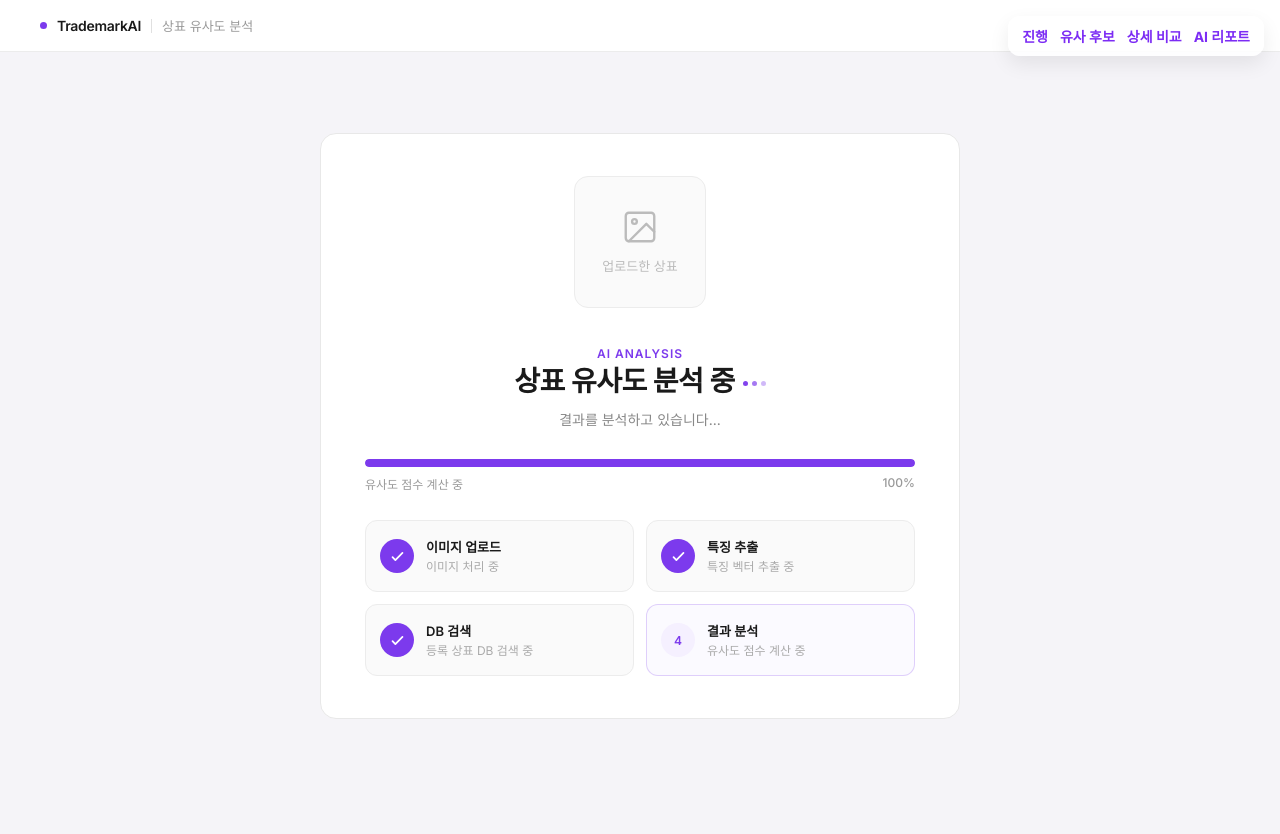
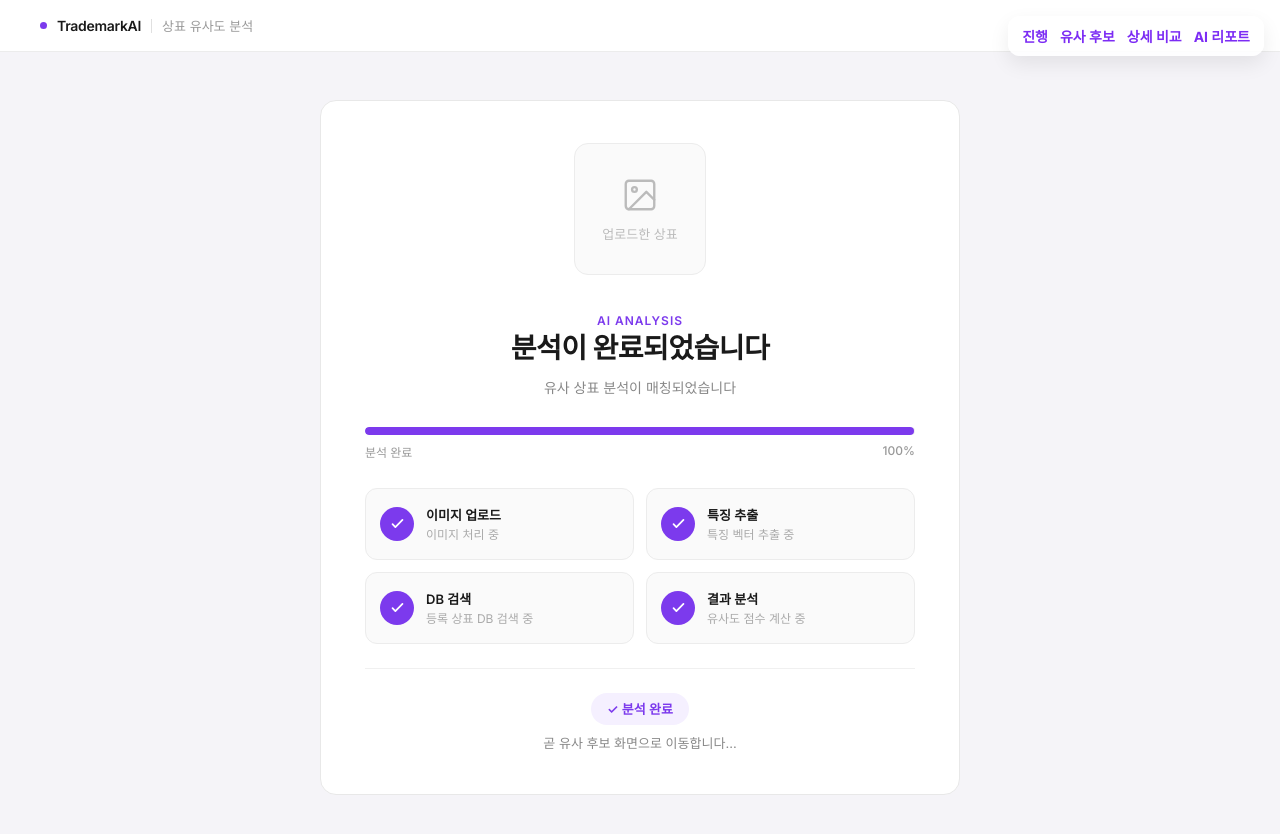
Before and after one commit to Trademark-analysis/FE, a React (Vite) app: page /process in a window 1280 px wide. Shown: the top 834 px of the page. Before the commit the page ends 800 px from the top, so only its background shows below. Built offline with nearby package versions, Linux system fonts and the light colour scheme.

Commit message:
feat: 페이지 연동

```diff
--- a/src/pages/LogoInputPage/LogoInputPage.tsx
+++ b/src/pages/LogoInputPage/LogoInputPage.tsx
@@ -111,12 +111,17 @@ export default function LogoInputPage() {
     if (step > 1) setStep(step - 1);
   };
 
+  //  즉시 로딩 화면으로 진입하도록 수정한 비동기 제어 영역
   const handleSubmit = () => {
     if (!formData.logoImage) {
       setErrors((prev) => ({ ...prev, logoImage: "상표 이미지를 업로드해주세요." }));
       return;
     }
-    navigate("/process", { state: formData });
+
+    console.log("=== ⏳ [1단계 입력창] 분석 시작 -> 로딩 화면(/process)으로 즉시 이동 ===");
+
+    //  원재료 formData를 rawFormData 주머니에 담아 로딩 페이지로 지연 없이 토스
+    navigate("/process", { state: { rawFormData: formData } });
   };
 
   const getStepClass = (i: number) => {
@@ -127,7 +132,6 @@ export default function LogoInputPage() {
 
   return (
     <div className="logo-input-root">
-      {/* Nav */}
       <nav className="logo-input-nav">
         <div className="nav-dot" />
         <Link to="/" className="nav-brand" style={{ textDecoration: "none" }}>TrademarkAI</Link>
@@ -136,7 +140,6 @@ export default function LogoInputPage() {
       </nav>
 
       <div className="logo-input-body">
-        {/* ── Left panel ── */}
         <aside className="left-panel">
           <div className="left-tag">
             <div className="left-tag-dot" />
@@ -190,9 +193,7 @@ export default function LogoInputPage() {
           </div>
         </aside>
 
-        {/* ── Right card ── */}
         <div className="right-card">
-          {/* Step 1: Service Description */}
           <div className={`form-panel ${step === 1 ? "visible" : ""}`}>
             <p className="panel-eyebrow">Step 01 / 03</p>
             <h2 className="panel-title">서비스/회사를 설명해주세요</h2>
@@ -215,7 +216,6 @@ export default function LogoInputPage() {
               )}
             </div>
 
-            {/* Examples Section */}
             <div className="examples-section">
               <p className="examples-label">예시 선택 (클릭하면 자동 입력됩니다)</p>
               <div className="examples-grid">
@@ -263,7 +263,6 @@ export default function LogoInputPage() {
             </div>
           </div>
 
-          {/* Step 2: Similar Codes */}
           <div className={`form-panel ${step === 2 ? "visible" : ""}`}>
             <p className="panel-eyebrow">Step 02 / 03</p>
             <h2 className="panel-title">입력한 정보를 바탕으로 유사군 코드를 찾았습니다</h2>
@@ -315,7 +314,6 @@ export default function LogoInputPage() {
             </div>
           </div>
 
-          {/* Step 3: Image Upload */}
           <div className={`form-panel ${step === 3 ? "visible" : ""}`}>
             <p className="panel-eyebrow">Step 03 / 03</p>
             <h2 className="panel-title">상표 이미지를 업로드해주세요</h2>
--- a/src/pages/ProcessPage/ProcessPage.tsx
+++ b/src/pages/ProcessPage/ProcessPage.tsx
@@ -1,90 +1,150 @@
-import { useEffect, useState } from "react";
-import { Link, useNavigate } from "react-router-dom";
+import { useEffect, useState, useRef } from "react";
+import { Link, useNavigate, useLocation } from "react-router-dom";
 import "./ProcessPage.css";
+import axios from "axios";
 
 const STEPS = [
-  {
-    prog: 20,
-    progLabel: "이미지 처리 중",
-    hint: "이미지를 업로드하고 있습니다...",
-    label: "이미지 업로드",
-  },
-  {
-    prog: 50,
-    progLabel: "특징 벡터 추출 중",
-    hint: "상표의 시각적 특징을 추출하고 있습니다...",
-    label: "특징 추출",
-  },
-  {
-    prog: 80,
-    progLabel: "등록 상표 DB 검색 중",
-    hint: "등록 상표 DB를 검색하고 있습니다...",
-    label: "DB 검색",
-  },
-  {
-    prog: 100,
-    progLabel: "유사도 점수 계산 중",
-    hint: "결과를 분석하고 있습니다...",
-    label: "결과 분석",
-  },
+  { maxProg: 25, progLabel: "이미지 처리 중", hint: "이미지를 업로드하고 있습니다...", label: "이미지 업로드" },
+  { maxProg: 50, progLabel: "특징 벡터 추출 중", hint: "상표의 시각적 특징을 추출하고 있습니다...", label: "특징 추출" },
+  { maxProg: 75, progLabel: "등록 상표 DB 검색 중", hint: "등록 상표 DB를 검색하고 있습니다...", label: "DB 검색" },
+  { maxProg: 100, progLabel: "유사도 점수 계산 중", hint: "결과를 분석하고 있습니다...", label: "결과 분석" },
 ];
-
-const DELAYS = [400, 1600, 3000, 4600];
-const DONE_AT = 6000;
 
 type StepState = "waiting" | "active" | "done";
 
 export default function TrademarkAnalysis() {
-  const navigate = useNavigate(); // 2. navigate 함수 선언
-  const [stepStates, setStepStates] = useState<StepState[]>([
-    "waiting",
-    "waiting",
-    "waiting",
-    "waiting",
-  ]);
+  const navigate = useNavigate();
+  const location = useLocation();
 
+  const rawFormData = location.state?.rawFormData;
+  const apiResultRef = useRef<any>(null); // 비동기 API 결과를 담아놓을 보관함
+  const [apiFailed, setApiFailed] = useState(false);
+
+  const [stepStates, setStepStates] = useState<StepState[]>(["active", "waiting", "waiting", "waiting"]);
   const [progress, setProgress] = useState(0);
-  const [progressLabel, setProgressLabel] = useState("분석 준비 중");
-  const [hint, setHint] = useState("분석을 시작합니다...");
+  const [progressLabel, setProgressLabel] = useState("이미지 처리 중");
+  const [hint, setHint] = useState("이미지를 업로드하고 있습니다...");
   const [completed, setCompleted] = useState(false);
 
+  const uploadImageSrc = rawFormData?.logoImage ? URL.createObjectURL(rawFormData.logoImage) : "";
+
+  // 1. [실전 백그라운드 API 통신 효과] - 주머니 보관 기능 유지
   useEffect(() => {
-    const timers = DELAYS.map((delay, i) =>
-      window.setTimeout(() => {
-        setStepStates((prev) => {
-          const next = [...prev];
+    if (!rawFormData) return;
 
-          if (i > 0) next[i - 1] = "done";
-          next[i] = "active";
+    const callBackendApi = async () => {
+      const multipartBody = new FormData();
+      multipartBody.append("trademarkName", rawFormData.trademarkName);
+      multipartBody.append("serviceDescription", rawFormData.serviceDescription);
+      rawFormData.selectedCodes.forEach((code: string) => {
+        multipartBody.append("selectedCodes", code);
+      });
+      multipartBody.append("image", rawFormData.logoImage);
 
-          return next;
+      try {
+        console.log("=== [로딩 내부] 백그라운드 Spring Boot API 구동 개시 ===");
+        const response = await axios.post(
+          "http://localhost:8080/api/trademark/analyze",
+          multipartBody,
+          { headers: { "Content-Type": "multipart/form-data" } }
+        );
+
+        if (response.data) {
+          console.log("=== [로딩 내부] 백엔드 데이터 수신 완료! (보관함 보관 후 UI 타이머와 싱크 대기) ===");
+          const finalResult = response.data.result ? response.data.result : response.data;
+          apiResultRef.current = finalResult;
+        } else {
+          setApiFailed(true);
+        }
+      } catch (error) {
+        console.error("로딩 중 백엔드 통신 에러 발생:", error);
+        setApiFailed(true);
+      }
+    };
+
+    callBackendApi();
+  }, [rawFormData]);
+
+  // 2. [통합 애니메이션 및 데이터 체킹 프레임 인터벌]
+  useEffect(() => {
+    if (apiFailed) {
+      alert("서ver 연동에 실패했습니다. 시스템 가동 상태를 점검하세요.");
+      navigate(-1);
+      return;
+    }
+
+    // 0.05초(50ms)마다 게이지를 부드럽게 1%씩 누적시키는 통합 인터벌 작동 (총 약 5초 소요 연출)
+    const intervalTimer = window.setInterval(() => {
+      setProgress((prevProg) => {
+        if (prevProg >= 100) {
+          window.clearInterval(intervalTimer); // 100% 도달 시 타이머 소멸
+          return 100;
+        }
+
+        const nextProg = prevProg + 1;
+
+        // 실시간 게이지 위치에 따라 1~4단계 UI 스텝 상태값(State)을 안전하게 업데이트
+        setStepStates(() => {
+          if (nextProg < 25) return ["active", "waiting", "waiting", "waiting"];
+          if (nextProg >= 25 && nextProg < 50) return ["done", "active", "waiting", "waiting"];
+          if (nextProg >= 50 && nextProg < 75) return ["done", "done", "active", "waiting"];
+          if (nextProg >= 75 && nextProg < 100) return ["done", "done", "done", "active"];
+          return ["done", "done", "done", "done"];
         });
 
-        setProgress(STEPS[i].prog);
-        setProgressLabel(STEPS[i].progLabel);
-        setHint(STEPS[i].hint);
-      }, delay),
-    );
+        // 진행률 마일스톤에 맞게 가이드 라벨 텍스트 동기화
+        if (nextProg <= 25) {
+          setProgressLabel(STEPS[0].progLabel);
+          setHint(STEPS[0].hint);
+        } else if (nextProg <= 50) {
+          setProgressLabel(STEPS[1].progLabel);
+          setHint(STEPS[1].hint);
+        } else if (nextProg <= 75) {
+          setProgressLabel(STEPS[2].progLabel);
+          setHint(STEPS[2].hint);
+        } else if (nextProg < 100) {
+          setProgressLabel(STEPS[3].progLabel);
+          setHint(STEPS[3].hint);
+        }
 
-    const doneTimer = window.setTimeout(() => {
+        return nextProg;
+      });
+    }, 50);
+
+    return () => window.clearInterval(intervalTimer);
+  }, [navigate, apiFailed]);
+
+  // 3. [100% 완결 시점 최종 결과창 라우팅 트리거]
+  useEffect(() => {
+    if (progress === 100) {
       setStepStates(["done", "done", "done", "done"]);
-      setProgress(100);
       setProgressLabel("분석 완료");
       setCompleted(true);
 
-      // 3. 분석이 완료된 후 사용자가 완료 메시지를 잠깐 볼 수 있도록
-      // 1초(1000ms) 정도 딜레이를 준 후 유사 후보 페이지로 이동
-      setTimeout(() => {
-        navigate("/similarity");
-      }, 1000);
+      // 게이지 100% 완료 문구를 감상할 1.2초 최종 딜레이 폴링 가동
+      const routeTimer = window.setTimeout(() => {
+        const checkAndNavigate = () => {
+          if (apiResultRef.current) {
+            console.log("=== ➡️ [연출 대성공] 1~4단계 전 구간 완수 완료! 결과창으로 무빙 ===");
+            navigate("/similarity", { state: { analysisResult: apiResultRef.current } });
+          } else {
+            console.log("⏳ 애니메이션은 끝났으나 백그라운드 연산이 조금 무겁습니다. 0.3초 후 재조회");
+            setTimeout(checkAndNavigate, 300);
+          }
+        };
+        checkAndNavigate();
+      }, 1200);
 
-    }, DONE_AT);
+      return () => window.clearTimeout(routeTimer);
+    }
+  }, [progress, navigate]);
 
+  // 메모리 누수 관리 클린업
+  useEffect(() => {
     return () => {
-      timers.forEach((timer) => window.clearTimeout(timer));
-      window.clearTimeout(doneTimer);
+      if (uploadImageSrc) URL.revokeObjectURL(uploadImageSrc);
     };
-  }, [navigate]); // 4. 의존성 배열에 navigate 추가
+  }, [uploadImageSrc]);
 
   return (
     <main className="process-page">
@@ -97,24 +157,24 @@ export default function TrademarkAnalysis() {
 
       <section className="process-content">
         <div className="process-card">
+
           <div className="process-image-box">
-            <svg
-              width="38"
-              height="38"
-              fill="none"
-              viewBox="0 0 24 24"
-              stroke="currentColor"
-              strokeWidth="1.5"
-            >
-              <rect x="3" y="3" width="18" height="18" rx="2" />
-              <circle cx="8.5" cy="8.5" r="1.5" />
-              <path
-                strokeLinecap="round"
-                strokeLinejoin="round"
-                d="M21 15l-5-5L5 21"
+            {uploadImageSrc ? (
+              <img
+                src={uploadImageSrc}
+                alt="Uploaded Logo"
+                style={{ width: "100%", height: "100%", objectFit: "contain", borderRadius: "8px" }}
               />
-            </svg>
-            <span>업로드한 상표</span>
+            ) : (
+              <>
+                <svg width="38" height="38" fill="none" viewBox="0 0 24 24" stroke="currentColor" strokeWidth="1.5">
+                  <rect x="3" y="3" width="18" height="18" rx="2" />
+                  <circle cx="8.5" cy="8.5" r="1.5" />
+                  <path strokeLinecap="round" strokeLinejoin="round" d="M21 15l-5-5L5 21" />
+                </svg>
+                <span>업로드한 상표</span>
+              </>
+            )}
           </div>
 
           <div className="process-title-area">
@@ -123,20 +183,17 @@ export default function TrademarkAnalysis() {
               {completed ? "분석이 완료되었습니다" : "상표 유사도 분석 중"}
               {!completed && (
                 <span className="dotsAnim" aria-hidden="true">
-                  <span />
-                  <span />
-                  <span />
+                  <span /><span /><span />
                 </span>
               )}
             </h1>
-            <p>{completed ? "유사 상표 3건이 발견되었습니다" : hint}</p>
+            <p>{completed ? "유사 상표 분석이 매칭되었습니다" : hint}</p>
           </div>
 
           <div className="progressWrap">
             <div className="progressTrack">
               <div className="progressFill" style={{ width: `${progress}%` }} />
             </div>
-
             <div className="progressLabels">
               <span>{progressLabel}</span>
               <span>{progress}%</span>
@@ -148,18 +205,8 @@ export default function TrademarkAnalysis() {
               <div key={step.label} className={`process-step ${stepStates[idx]}`}>
                 <div className="stepCircle">
                   {stepStates[idx] === "done" ? (
-                    <svg
-                      className="stepIcon"
-                      viewBox="0 0 24 24"
-                      fill="none"
-                      stroke="currentColor"
-                      strokeWidth="2.5"
-                    >
-                      <path
-                        strokeLinecap="round"
-                        strokeLinejoin="round"
-                        d="M5 13l4 4L19 7"
-                      />
+                    <svg className="stepIcon" viewBox="0 0 24 24" fill="none" stroke="currentColor" strokeWidth="2.5">
+                      <path strokeLinecap="round" strokeLinejoin="round" d="M5 13l4 4L19 7" />
                     </svg>
                   ) : (
                     <span>{idx + 1}</span>
@@ -167,7 +214,7 @@ export default function TrademarkAnalysis() {
                 </div>
                 <div>
                   <strong>{step.label}</strong>
-                  <p>{step.progLabel}</p>
+                  <p>{step.maxProg <= progress ? step.progLabel : "대기 중"}</p>
                 </div>
               </div>
             ))}
--- a/src/pages/SimilaritySearchPage/SimilaritySearchPage.tsx
+++ b/src/pages/SimilaritySearchPage/SimilaritySearchPage.tsx
@@ -1,48 +1,31 @@
 import "./SimilaritySearchPage.css";
-import { Link, useNavigate } from "react-router-dom";
+import { Link, useNavigate, useLocation } from "react-router-dom";
 
 type SimilarCandidate = {
-  name: string;
-  probability: number;
-  niceClass: string;
-  reason: string;
+  fileName: string;
+  ocr_text: string;
+  type: string;
+  final_score: number;
+  image_similarity: number;
+  text_similarity: number;
+  nice_codes: string[];
+  matched_nice_codes: string[];
+  vienna_codes: string[];
+  matched_vienna_codes: string[];
 };
 
-const similarCandidates: SimilarCandidate[] = [
-  {
-    name: "STARBUKS COFFEE",
-    probability: 99,
-    niceClass: "제30류 · 커피/음료",
-    reason: "",
-  },
-  {
-    name: "STARBOOKS",
-    probability: 90,
-    niceClass: "제35류 · 온라인 판매",
-    reason: "",
-  },
-  {
-    name: "STAR",
-    probability: 81,
-    niceClass: "제42류 · IT 서비스",
-    reason: "",
-  },
-  {
-    name: "BOOKS COFFEE",
-    probability: 72,
-    niceClass: "제30류 · 식음료",
-    reason: "",
-  },
-];
-
-function getRiskLabel(probability: number) {
-  if (probability >= 90) return "높음";
-  if (probability >= 80) return "주의";
+function getRiskLabel(score: number) {
+  if (score >= 75) return "높음";
+  if (score >= 50) return "주의";
   return "보통";
 }
 
 function SimilaritySearchPage() {
   const navigate = useNavigate();
+  const location = useLocation();
+
+  const analysisResult = location.state?.analysisResult;
+  const candidateList: SimilarCandidate[] = analysisResult?.similar_trademark || [];
 
   return (
     <main className="similarity-page">
@@ -66,6 +49,7 @@ function SimilaritySearchPage() {
         </header>
 
         <div className="similarity-layout">
+          {/* ── 내 상표 카드 영역 ── */}
           <section className="my-trademark-card" aria-label="내 상표 정보">
             <div className="section-heading">
               <p>My Trademark</p>
@@ -73,69 +57,108 @@ function SimilaritySearchPage() {
             </div>
 
             <div className="my-image-box">
+              {analysisResult?.imageUrl ? (
+                <img
+                  src={analysisResult.imageUrl}
+                  alt="My Trademark"
+                  style={{ width: "100%", height: "100%", objectFit: "contain" }}
+                />
+              ) : (
                 <div className="image-placeholder" aria-hidden="true">
                   <span className="diagonal diagonal-one" />
                   <span className="diagonal diagonal-two" />
                 </div>
+              )}
             </div>
 
             <div className="trademark-info">
-              <h3>STARBOX COFFEE</h3>
+              <h3>{analysisResult?.trademarkName || "STARBOX COFFEE"}</h3>
               <p>분석 대상 상표명</p>
             </div>
 
-            {/* 3. 분석 리포트 보기 버튼의 경로를 /report 로 수정 */}
             <button
               className="detail-button"
               type="button"
-              onClick={() => navigate("/report")}
+              onClick={() => navigate("/report", { state: { analysisResult } })}
             >
               분석 리포트 보기
               <span>→</span>
             </button>
           </section>
 
+          {/* ── 유사 후보 리스트 영역 ── */}
           <section className="similar-candidate-section" aria-label="유사 후보 목록">
             <div className="section-heading candidate-heading">
               <div>
                 <p>Similar Candidates</p>
                 <h2>유사 후보</h2>
               </div>
-              <span className="candidate-count">{similarCandidates.length}건</span>
+              <span className="candidate-count">{candidateList.length}건</span>
             </div>
 
             <div className="similar-candidate-list">
-              {similarCandidates.map((candidate, index) => (
-                /* 4. 유사 후보 행을 클릭하면 상세 페이지(/detail)로 이동하며 선택된 데이터를 넘겨줍니다. */
+              {candidateList.map((candidate, index) => {
+                const finalScore = Math.round(candidate.final_score);
+
+                return (
                   <article
                     className="similar-candidate-row"
-                  key={candidate.name}
-                  onClick={() => navigate("/detail", { state: { candidate } })}
-                  style={{ cursor: "pointer" }} // 클릭 가능한 요소임을 보여주는 스타일 추가
+                    key={candidate.fileName || index}
+                    onClick={() => navigate("/detail", { state: { candidate, analysisResult } })}
+                    style={{ cursor: "pointer" }}
                   >
                     <div className="rank-badge">{index + 1}</div>
 
                     <div className="similar-candidate-image">
+                      {candidate.fileName ? (
+                        <img
+                          src={`http://localhost:8000/static/${candidate.fileName}`}
+                          alt={candidate.fileName}
+                          onError={(e) => {
+                            e.currentTarget.style.display = "none";
+                          }}
+                          style={{ width: "100%", height: "100%", objectFit: "contain" }}
+                        />
+                      ) : (
                         <div className="mini-placeholder" aria-hidden="true" />
+                      )}
                     </div>
 
                     <div className="similar-candidate-text">
                       <div className="candidate-title-row">
-                      <h3>{candidate.name}</h3>
-                      <span className={`risk-chip risk-${getRiskLabel(candidate.probability)}`}>
-                        {getRiskLabel(candidate.probability)}
+                        <h3>{candidate.ocr_text || candidate.fileName.split('.')[0]}</h3>
+                        <span className={`risk-chip risk-${getRiskLabel(finalScore)}`}>
+                          {getRiskLabel(finalScore)}
                         </span>
                       </div>
-                    <p className="candidate-meta">{candidate.niceClass}</p>
-                    <p className="candidate-reason">{candidate.reason}</p>
+
+                      <p className="candidate-meta">
+                        NICE 분류: {candidate.nice_codes?.join(", ") || "분류 정보 없음"}
+                      </p>
+
+                      <p className="candidate-reason">
+                        {candidate.matched_vienna_codes?.length > 0
+                          ? `도형 유사(비엔나코드 매칭: ${candidate.matched_vienna_codes.join(", ")}) `
+                          : ""}
+                        {candidate.matched_nice_codes?.length > 0
+                          ? `| 동일 상품군 분류 매칭`
+                          : ""}
+                      </p>
                     </div>
 
                     <div className="candidate-score">
                       <span>유사도</span>
-                    <strong>{candidate.probability}%</strong>
+                      <strong>{finalScore}%</strong>
                     </div>
                   </article>
-              ))}
+                );
+              })}
+
+              {candidateList.length === 0 && (
+                <div style={{ textAlign: "center", padding: "40px", color: "#888" }}>
+                  조회된 유사 상표 후보가 없습니다.
+                </div>
+              )}
             </div>
           </section>
         </div>
```
Lines whose indentation alone changed are shown as unchanged.
